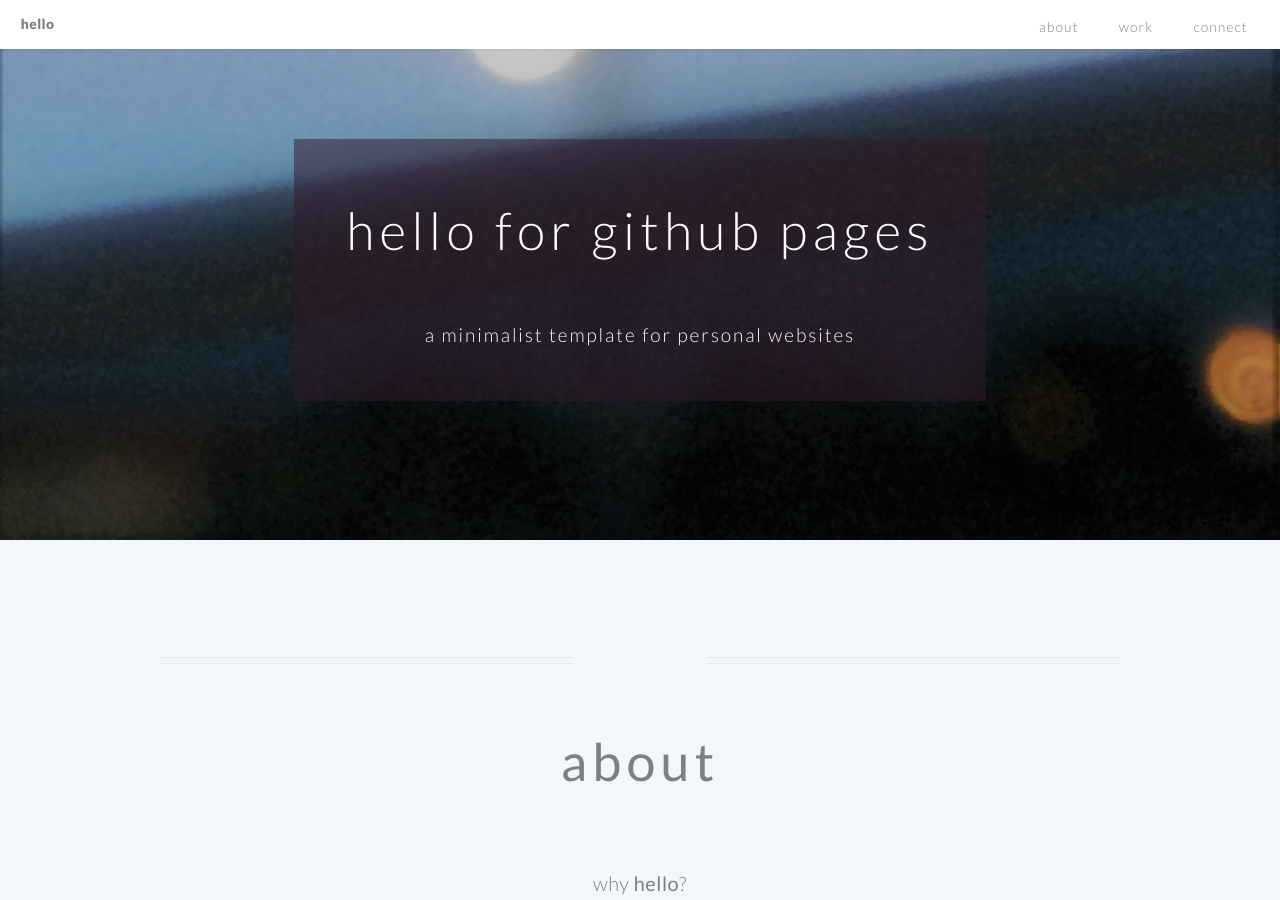
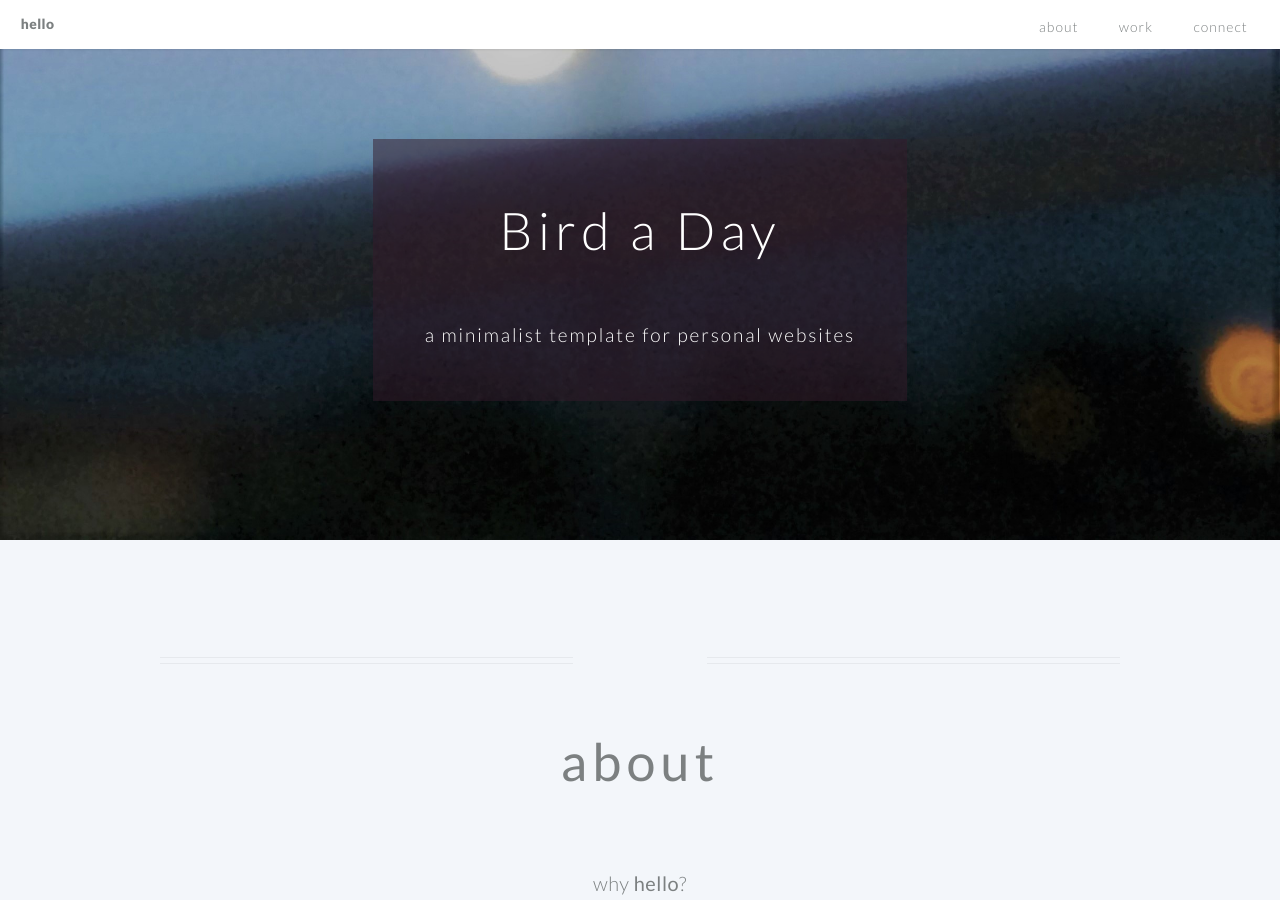
Before and after one commit to aicurious123/birdaday, a Jekyll site: the page built from index.md, in a window 1280 px wide and 900 px high. Built offline with Jekyll 4.4.1, drawn with Linux system fonts in a browser that asks for light colours.

Commit message:
Update index.md

```diff
--- a/index.md
+++ b/index.md
@@ -4,12 +4,12 @@ layout: hello-default
 # using Markdown language, you can customize the following variables!
 
 # these variables are required -------------------------------
-banner_title: hello for github pages
+banner_title: Bird a Day
 banner_subtitle: a minimalist template for personal websites
 background_image: /images/background.jpeg
 
 # all of the following variables are optional -----------------
-page_url: /hello # only include this variable if you aren't building the page to your primary domain
+page_url: /birdaday # only include this variable if you aren't building the page to your primary domain
 
 # favicon
 favicon: /assets/ico/favicon.ico
```
